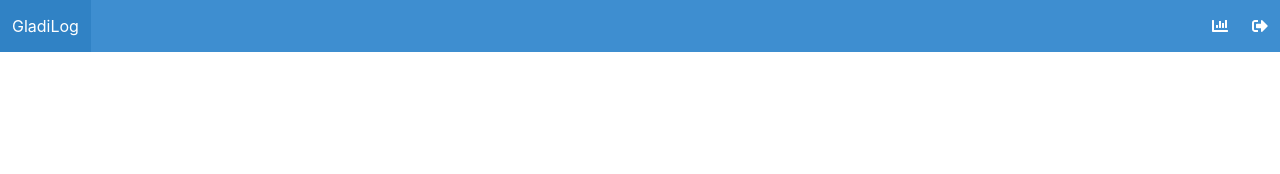
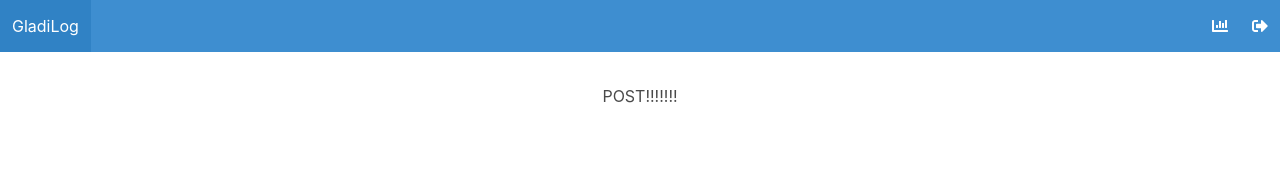
Before and after one commit to jongeunk0613/GladiLog, a React (Create React App) app in the folder client/: page /post/1 in a window 1280 px wide. Shown: the top 174 px of the page. Built offline with nearby package versions, Linux system fonts and the light colour scheme; what axios-hooks would draw is missing.

Commit message:
[Feat] #6 : post detail page

```diff
--- a/client/src/App.js
+++ b/client/src/App.js
@@ -5,6 +5,7 @@ import SignUp from './pages/SignUp';
 import Main from './pages/Main';
 import WritePost from './pages/WritePost';
 import Base from './components/Base';
+import Post from './pages/Post';
 import './App.css';
 
 function App() {
@@ -16,6 +17,7 @@ function App() {
             <Route path="/auth/signup" exact component={SignUp} />
             <Route path="/auth/signin" exact component={SignIn} />
             <Route path="/post/write" exact component={WritePost} />
+            <Route path="/post/:id" exact component={Post} />
         </Base>
     </div>
   );
--- /dev/null
+++ b/client/src/pages/Post.js
@@ -0,0 +1,7 @@
+import React from 'react';
+
+const Post = () => {
+    return <div>POST!!!!!!!</div>
+}
+
+export default Post;
```
